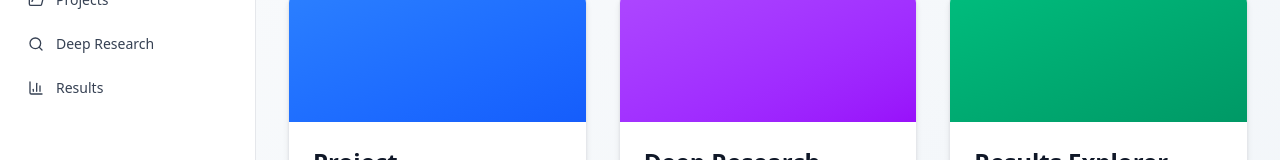
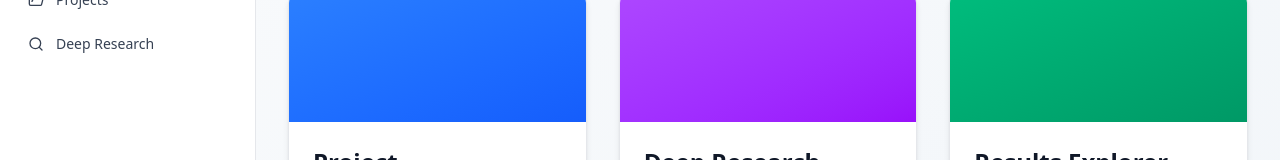
Before and after one commit to JasonXing1234/DeepResearch, a Next.js app: page / in a window 1280 px wide. Shown: the part 179-339 px from the top of the page. Built offline with nearby package versions, Linux system fonts and the light colour scheme.

Commit message:
completionId: cgen-1c13812c98ef473fb3476d7824c85ee8
cgen-1c13812c98ef473fb3476d7824c85ee8

```diff
--- a/src/components/DashboardNav.tsx
+++ b/src/components/DashboardNav.tsx
@@ -14,7 +14,6 @@ const NAV_ITEMS = [
   { id: 'home' as DashboardModule, label: 'Home', icon: Home },
   { id: 'projects' as DashboardModule, label: 'Projects', icon: FolderOpen },
   { id: 'research' as DashboardModule, label: 'Deep Research', icon: Search },
-  { id: 'results' as DashboardModule, label: 'Results', icon: BarChart3 },
 ];
 
 export function DashboardNav({ activeModule, onModuleChange }: DashboardNavProps) {
```
